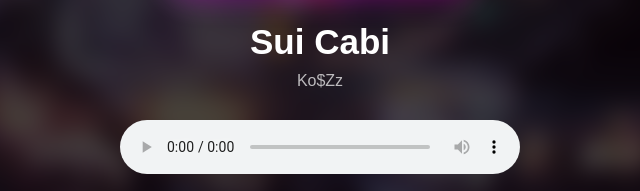
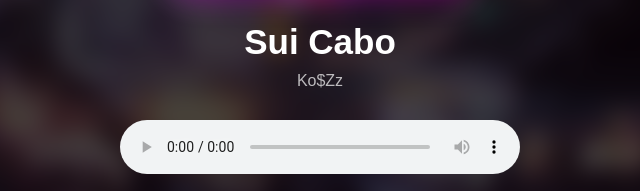
Before and after one commit to bobadepo03/Muzixxx, a plain HTML site: page index.html in a window 1280 px wide. Shown: the part 422-613 px from the top of the page, 445-1085 px from the left. Drawn offline with Linux system fonts and the light colour scheme.

Commit message:
Update index.html

```diff
--- a/index.html
+++ b/index.html
@@ -33,7 +33,7 @@
 
       <img src="img/cover.jpg" class="cover">
 
-      <h2>Sui Cabi</h2>
+      <h2>Sui Cabo</h2>
       <p>Ko$Zz</p>
 
       <audio id="music" controls>
```
